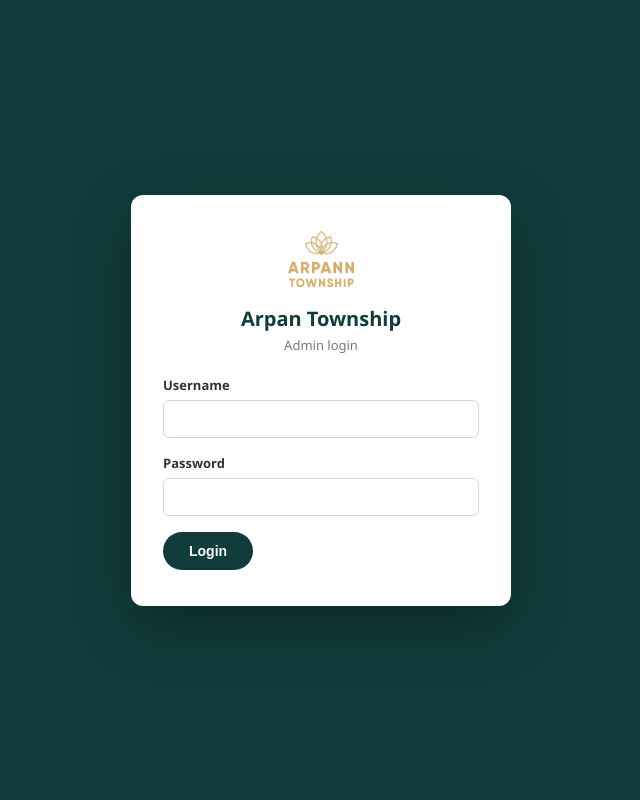
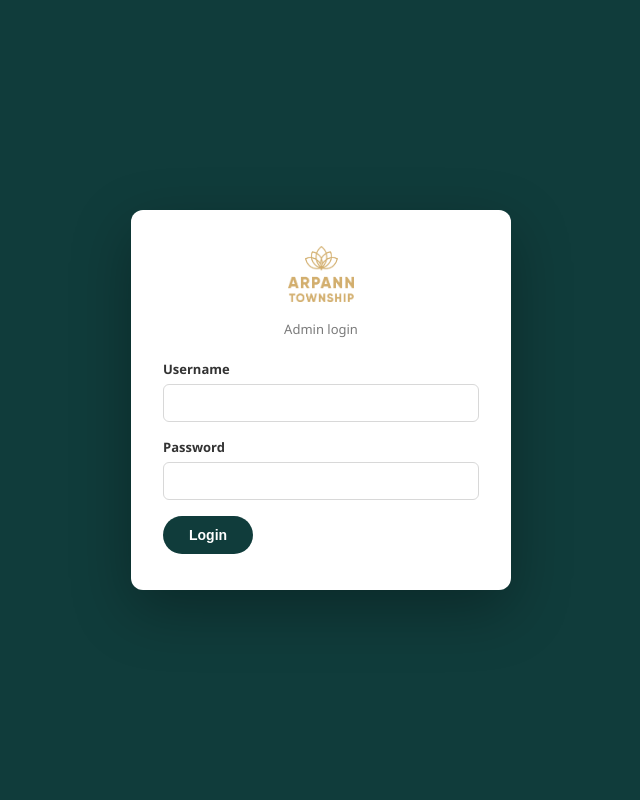
Before and after one commit to bhupindersinghsaggu/ARPANTOWNSHIP, a PHP site: page /admin/login.php in a window 1280 px wide. Shown: the whole page, without its empty margins (319-959 px from the left). Run offline with PHP 8.4, Linux system fonts and the light colour scheme; tables that the repository leaves empty hold one stand-in row (values such as "Sample post").

Commit message:
Update login.php

```diff
--- a/admin/login.php
+++ b/admin/login.php
@@ -82,7 +82,6 @@ if ($_SERVER['REQUEST_METHOD'] === 'POST') {
 <div class="admin-auth-page">
     <div class="admin-auth-box">
         <img src="../images/logo.png" alt="Arpan Township" class="admin-auth-logo">
-        <h1>Arpan Township</h1>
         <p class="sub">Admin login</p>
 
         <?php if (isset($_GET['timeout'])): ?>
```
